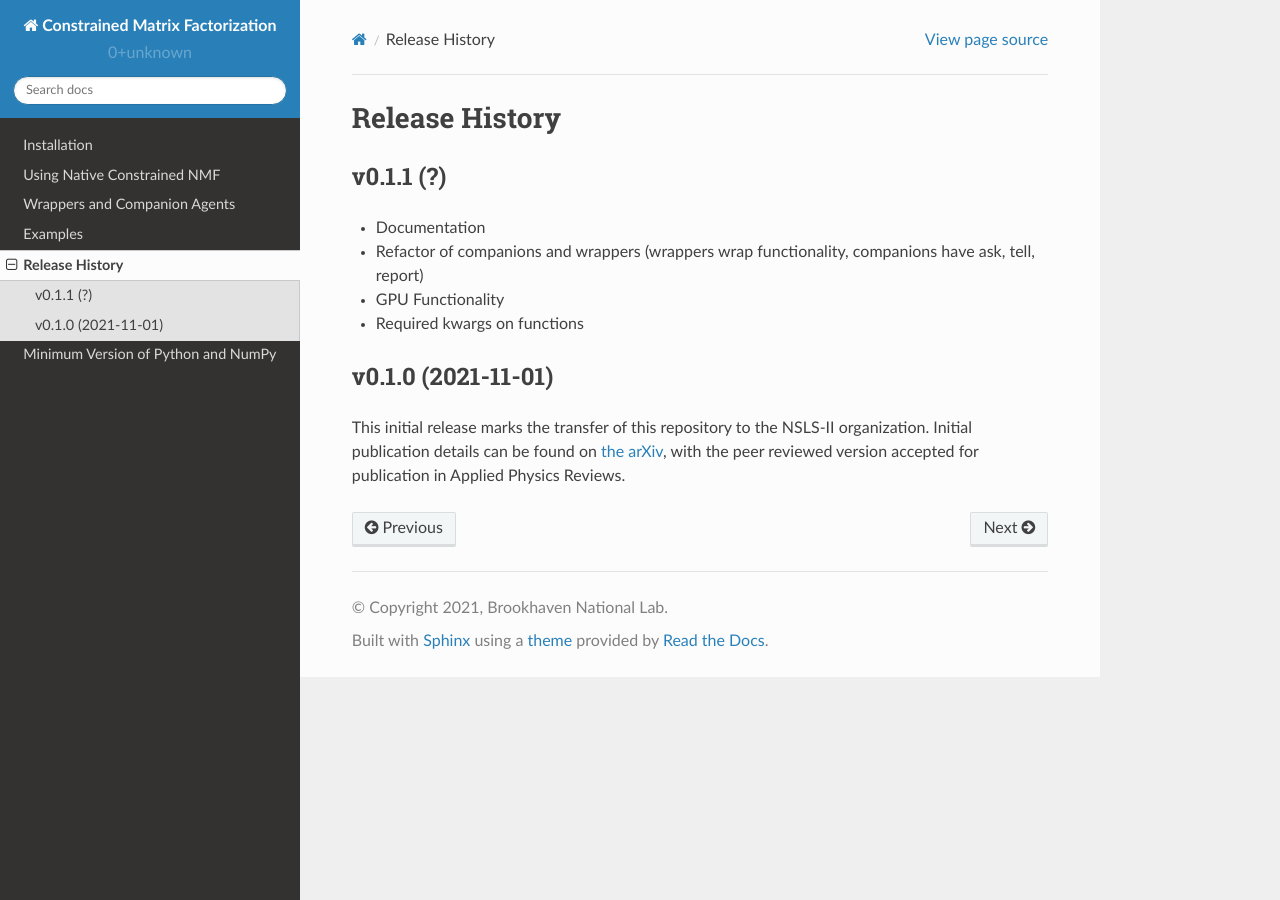
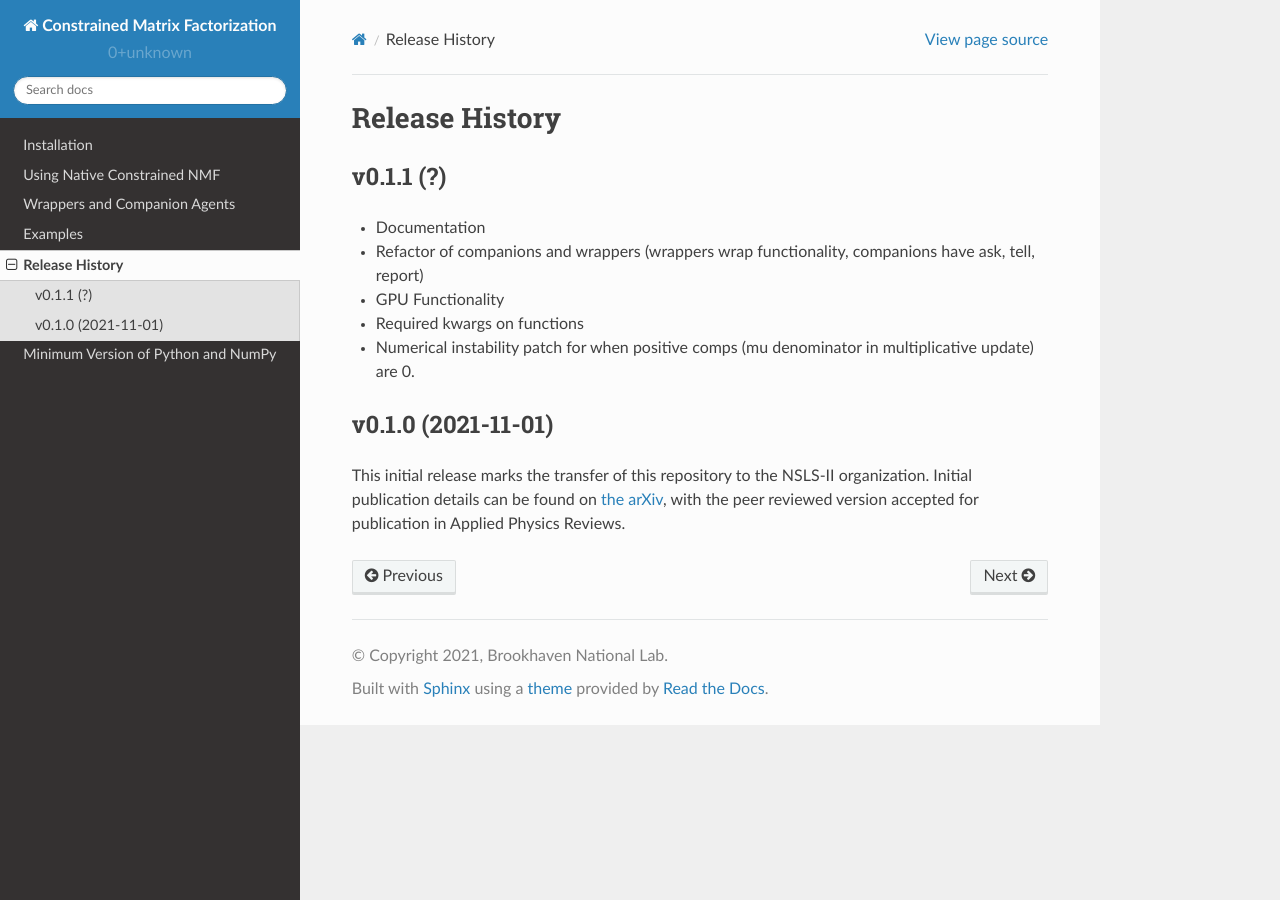
Before and after one commit to NSLS-II/constrained-matrix-factorization, a Sphinx documentation site: the page built from docs/source/release-history.rst, in a window 1280 px wide. Built offline with Sphinx 7.4.7 and the Read the Docs theme 2.0.0, drawn with Linux system fonts in a browser that asks for light colours.

Commit message:
numerical instability add

```diff
--- a/docs/source/release-history.rst
+++ b/docs/source/release-history.rst
@@ -10,6 +10,7 @@ v0.1.1 (?)
 - Refactor of companions and wrappers (wrappers wrap functionality, companions have ask, tell, report)
 - GPU Functionality
 - Required kwargs on functions
+- Numerical instability patch for when positive comps (mu denominator in multiplicative update) are 0.
 
 v0.1.0 (2021-11-01)
 -------------------
```
